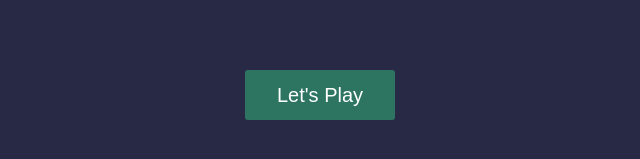
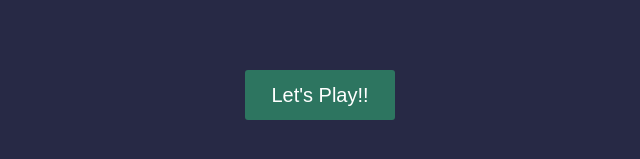
Before and after one commit to shaurya2703/RockPaperScissors, a plain HTML site: page index.html in a window 1280 px wide. Shown: the part 367-526 px from the top of the page, 320-960 px from the left. Drawn offline with Linux system fonts and the light colour scheme.

Commit message:
Update index.html

```diff
--- a/index.html
+++ b/index.html
@@ -20,7 +20,7 @@
 
          <div class="intro">
            <h1>Rock Paper and Scissors</h1>
-           <button>Let's Play</button>
+           <button>Let's Play!!</button>
          </div>
 
          <div class="match fadeOut">
```
